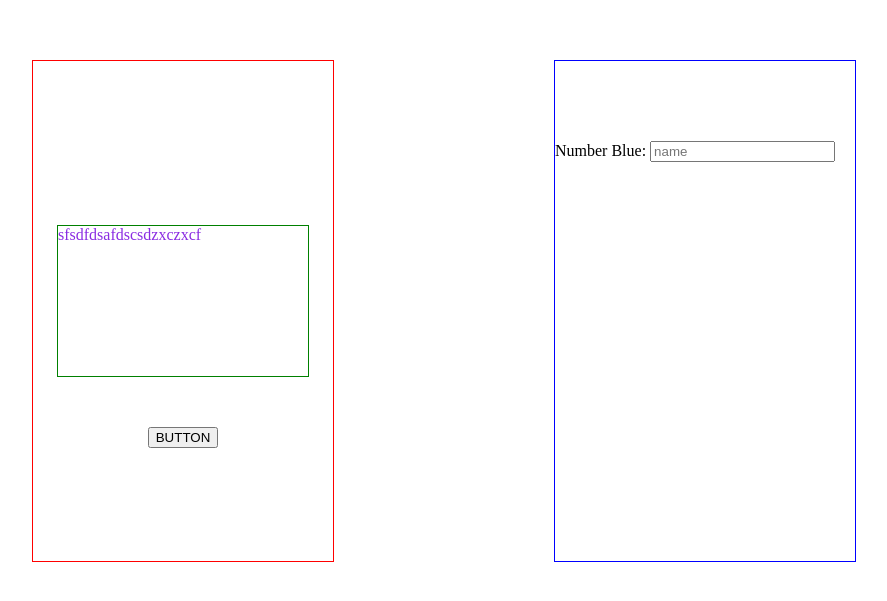
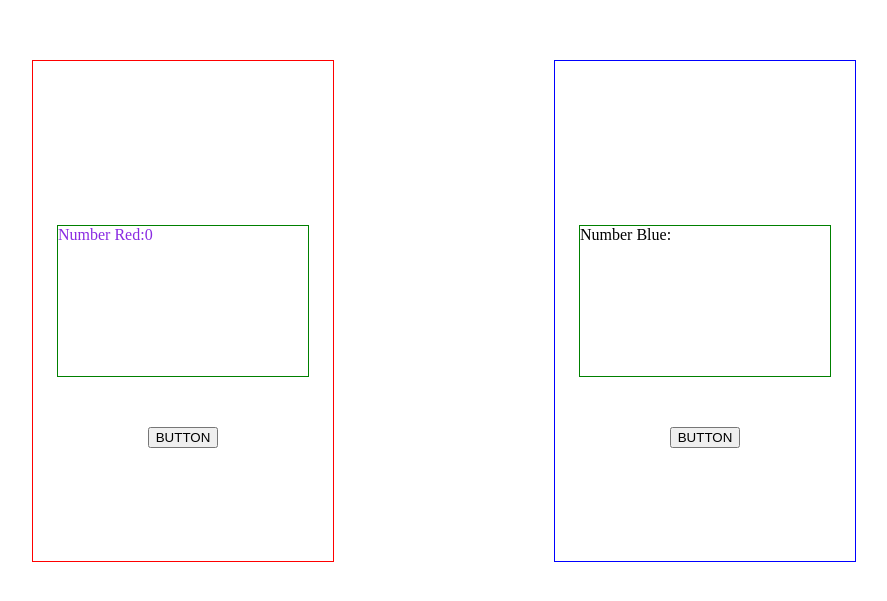
Before and after one commit to Florins13/Project-F-F-N-131330, an Angular app in the folder Front-End/: page / in a window 1280 px wide. Shown: the part 147-748 px from the top of the page, without its empty margins (196-1083 px from the left). Built offline with nearby package versions, Linux system fonts and the light colour scheme.

Commit message:
Practice

```diff
--- a/Front-End/src/app/app.component.html
+++ b/Front-End/src/app/app.component.html
@@ -5,8 +5,8 @@
     align-items: center; ">
 
 
-  <app-red-comp></app-red-comp>
-  <app-blue-comp></app-blue-comp>
+  <app-red-comp [testNum]="numero"></app-red-comp>
+  <app-blue-comp [testNum]="numero"></app-blue-comp>
 
 
 </div>
--- a/Front-End/src/app/blue-comp/blue-comp.component.html
+++ b/Front-End/src/app/blue-comp/blue-comp.component.html
@@ -1,13 +1,24 @@
 <div style="
+    display: flex;
+    justify-content: center;
+    align-items: center;
+    flex-direction: column;
     width: 300px;
     height: 500px;
     border: solid 1px;
     border-color: blue;">
 
-  <div style="margin-top: 80px">
-    <label>Number Blue:
-      <input placeholder="name"/>
-    </label>
+    <div style="margin: 50px 10px 50px 10px;
+          border: solid 1px;
+          border-color: green;
+          height: 150px;
+          width: 250px;">
+
+        <span>Number Blue:{{numeroVerm}}</span>
+    </div>
+  <div>
+
+    <!--(click)="increaseNumber()"-->
+    <button (click)="increaseNumber()" >BUTTON</button>
   </div>
-
 </div>
--- a/Front-End/src/app/blue-comp/blue-comp.component.ts
+++ b/Front-End/src/app/blue-comp/blue-comp.component.ts
@@ -1,4 +1,4 @@
-import { Component, OnInit } from '@angular/core';
+import {Component, Input, OnInit, Output} from '@angular/core';
 
 @Component({
   selector: 'app-blue-comp',
@@ -7,9 +7,18 @@ import { Component, OnInit } from '@angular/core';
 })
 export class BlueCompComponent implements OnInit {
 
+  @Input()
+  public testNum : number = 0;
+
+  @Output()
+  public numeroOut : number = 0;
+
   constructor() { }
 
   ngOnInit(): void {
   }
 
+  increaseNumber() : void {
+    this.numeroOut = this.testNum++;
+  }
 }
--- a/Front-End/src/app/red-comp/red-comp.component.html
+++ b/Front-End/src/app/red-comp/red-comp.component.html
@@ -15,11 +15,11 @@
         height: 150px;
         width: 250px;">
 
-      <span>sfsdfdsafdscsdzxczxcf{{numberRed}}</span>
+      <span>Number Red:{{numberRed}}</span>
   </div>
   <div>
 
-
+    <!--(click)="increaseNumber()"-->
     <button (click)="increaseNumber()" >BUTTON</button>
   </div>
 
--- a/Front-End/src/app/red-comp/red-comp.component.ts
+++ b/Front-End/src/app/red-comp/red-comp.component.ts
@@ -1,4 +1,4 @@
-import { Component, OnInit } from '@angular/core';
+import {Component, Input, OnInit, Output} from '@angular/core';
 
 @Component({
   selector: 'app-red-comp',
@@ -7,9 +7,18 @@ import { Component, OnInit } from '@angular/core';
 })
 export class RedCompComponent implements OnInit {
 
+  @Input()
+  public testNum : number = 0;
+
+  @Output()
+  public numberRed: number =0;
+
   constructor() { }
 
   ngOnInit(): void {
   }
 
+ increaseNumber() : void {
+    this.numberRed = this.testNum++;
+ }
 }
--- a/Front-End/src/app/services/hero.service.ts
+++ b/Front-End/src/app/services/hero.service.ts
@@ -10,6 +10,8 @@ export class HeroService {
 
   private Url = 'https://jsonplaceholder.typicode.com/posts';  // URL to web api
 
+  public number : number = 0;
+
   constructor(
     private http: HttpClient
   ) { }
@@ -17,4 +19,12 @@ export class HeroService {
   getHeroes(): Observable<any[]> {
     return this.http.get<any[]>(this.Url)
   }
+
+  readValue(): number {
+    return this.number;
+  }
+
+  increaseNumber(): number {
+    return ++this.number;
+  }
 }
```
